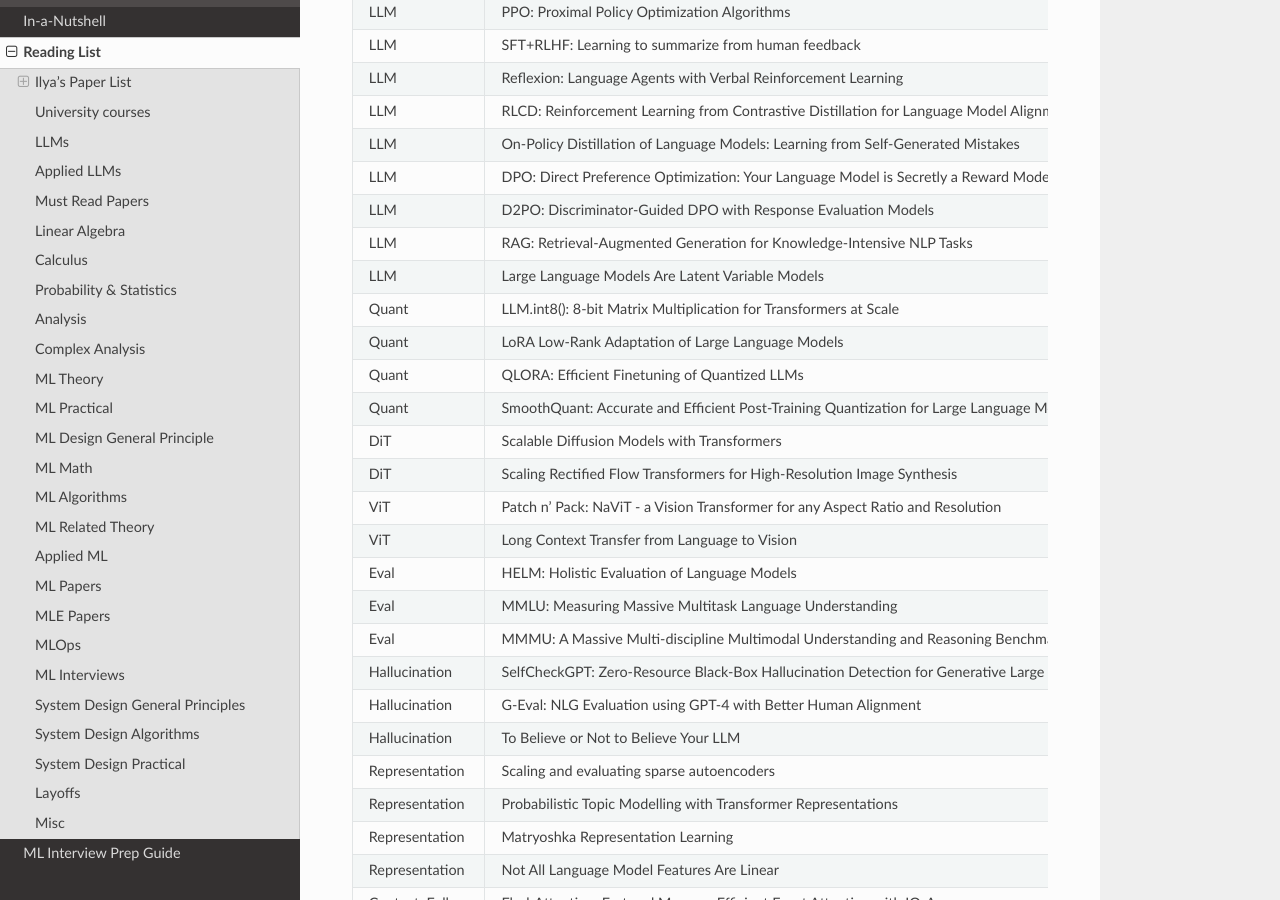
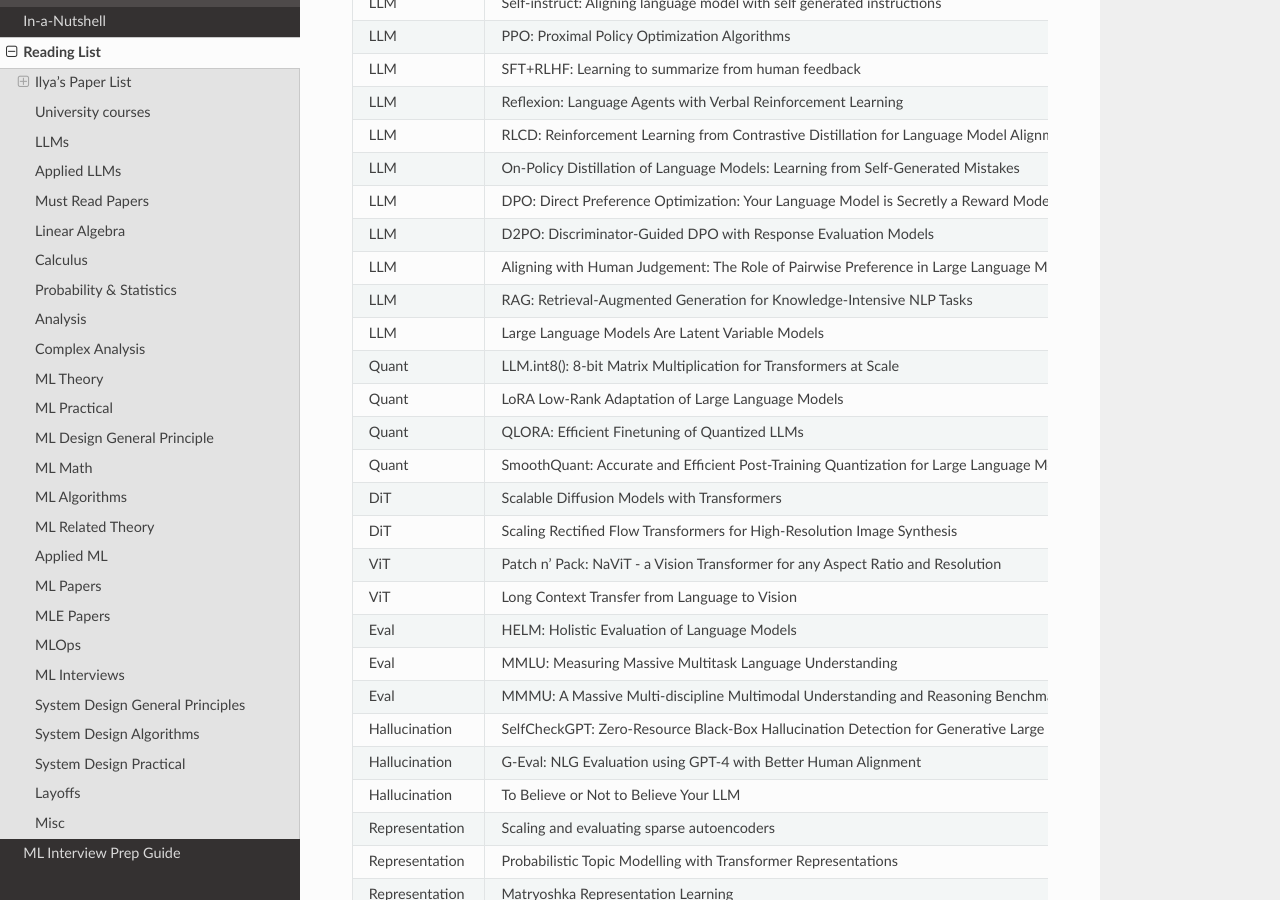
Before and after one commit to uselesstechjunks/leetcode, a Sphinx documentation site: the page built from docs/source/readlist.rst, in a window 1280 px wide and 900 px high, scrolled down 4529 px. Built offline with Sphinx 7.4.7 and the Read the Docs theme 2.0.0, drawn with Linux system fonts in a browser that asks for light colours; some of the changed text lies outside the part shown.

Commit message:
Update readlist.rst

```diff
--- a/docs/source/readlist.rst
+++ b/docs/source/readlist.rst
@@ -175,6 +176,7 @@ Must Read Papers
 		LLM, On-Policy Distillation of Language Models: Learning from Self-Generated Mistakes
 		LLM, DPO: Direct Preference Optimization: Your Language Model is Secretly a Reward Model
 		LLM, D2PO: Discriminator-Guided DPO with Response Evaluation Models
+		LLM, Aligning with Human Judgement: The Role of Pairwise Preference in Large Language Model Evaluators
 		LLM, RAG: Retrieval-Augmented Generation for Knowledge-Intensive NLP Tasks
 		LLM, Large Language Models Are Latent Variable Models
 		Quant, LLM.int8(): 8-bit Matrix Multiplication for Transformers at Scale
```
Also changed, not shown: other parts of docs/source/readlist.rst (+1 -0 lines).
